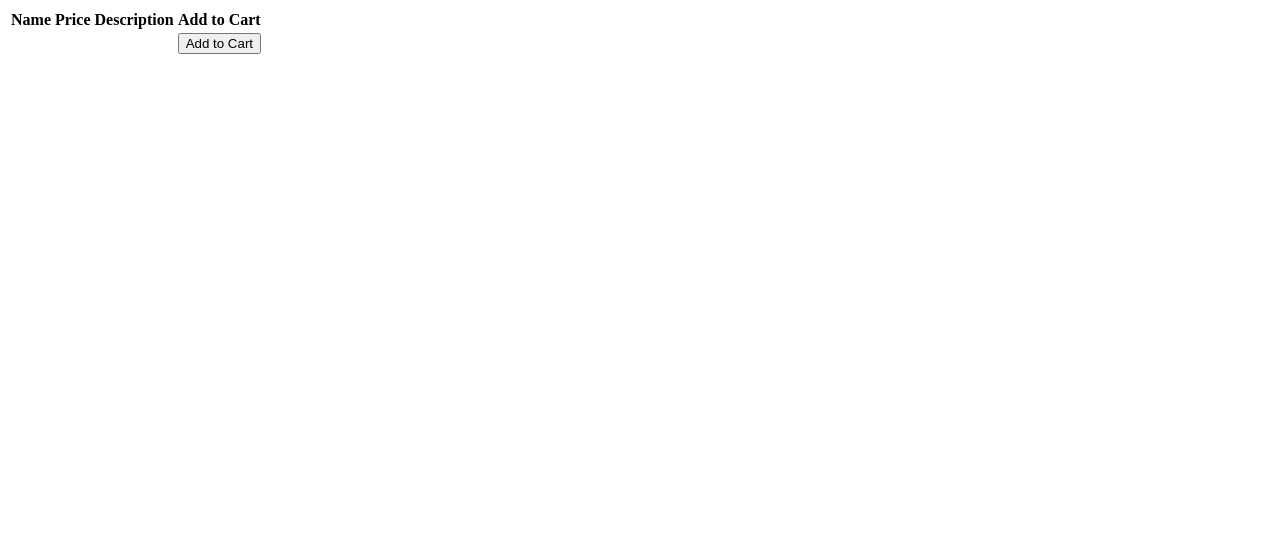
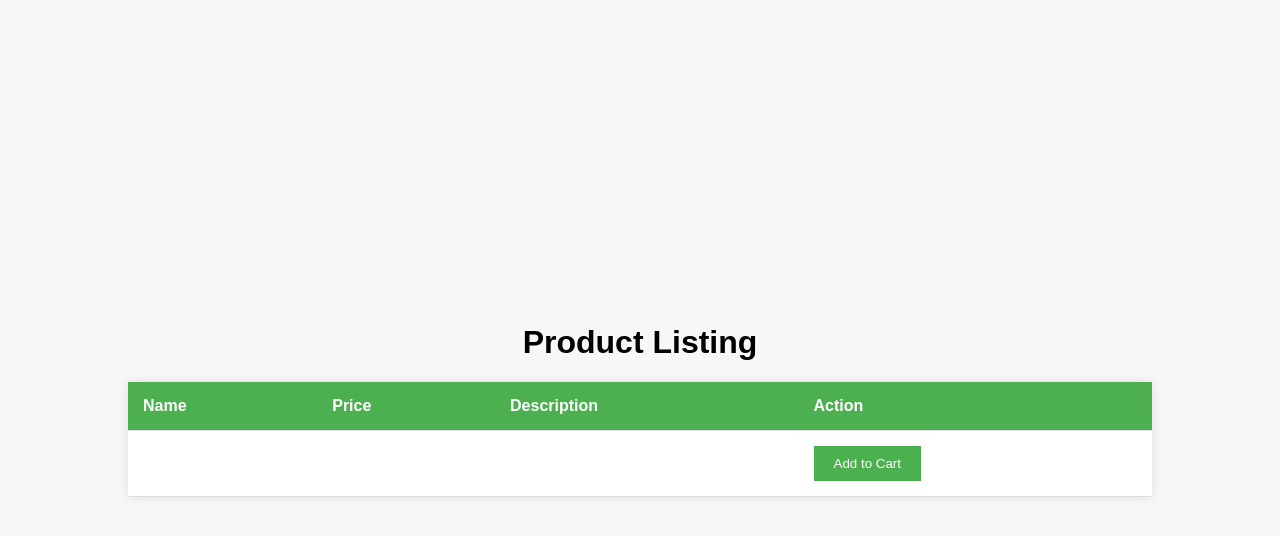
Before and after one commit to justtanzz/CSE311-E-Commerce, a PHP site: page /home.php in a window 1280 px wide. Shown: the top 536 px of the page. Run offline with PHP 8.4, Linux system fonts and the light colour scheme; tables that the repository leaves empty or names only in its code hold one stand-in row (values such as "Sample post"); data that the repository does not hold is empty.

Commit message:
Update home.php

```diff
--- a/home.php
+++ b/home.php
@@ -1,3 +1,79 @@
+<!DOCTYPE html>
+<html lang="en">
+<head>
+    <meta charset="UTF-8">
+    <meta name="viewport" content="width=device-width, initial-scale=1.0">
+    <title>Product Listing</title>
+    <style>
+        body {
+            font-family: Arial, sans-serif;
+            margin: 0;
+            padding: 0;
+            background-color: #f7f7f7;
+            display: flex;
+            justify-content: center;
+            align-items: center;
+            height: 100vh;
+        }
+
+        .container {
+            width: 80%;
+            max-width: 1200px;
+        }
+
+        table {
+            width: 100%;
+            background-color: #fff;
+            border-collapse: collapse;
+            box-shadow: 0px 0px 10px 0px rgba(0, 0, 0, 0.1);
+        }
+
+        th, td {
+            padding: 15px;
+            text-align: left;
+            border-bottom: 1px solid #ddd;
+        }
+
+        th {
+            background-color: #4caf50;
+            color: white;
+        }
+
+        tr:hover {
+            background-color: #f5f5f5;
+        }
+
+        .add-to-cart-btn {
+            background-color: #4caf50;
+            color: white;
+            border: none;
+            padding: 10px 20px;
+            text-decoration: none;
+            cursor: pointer;
+            transition: background-color 0.3s ease;
+        }
+
+        .add-to-cart-btn:hover {
+            background-color: #45a049;
+        }
+
+        @media (max-width: 768px) {
+            table {
+                font-size: 14px;
+            }
+        }
+    </style>
+</head>
+<body>
+    <div class="container">
+        <h1 style="text-align: center;">Product Listing</h1>
+        <table>
+            <tr>
+                <th>Name</th>
+                <th>Price</th>
+                <th>Description</th>
+                <th>Action</th>
+            </tr>
             <?php
             include("connection.php");
             session_start();
@@ -6,9 +82,6 @@ session_start();
             $query = "SELECT * FROM product";
             $result = mysqli_query($conn, $query);
 
-// Display the products in a table
-echo "<table>";
-echo "<tr><th>Name</th><th>Price</th><th>Description</th><th>Add to Cart</th></tr>";
             while ($row = mysqli_fetch_assoc($result)) {
                 // Get the product details
                 $PID = $row["PID"];
@@ -24,9 +97,12 @@ while ($row = mysqli_fetch_assoc($result)) {
                 // Display a button to add the product to the cart
                 echo "<td><form action='add_to_cart.php' method='post'>";
                 echo "<input type='hidden' name='id' value='$PID'>";
-    echo "<input type='submit' name='add' value='Add to Cart'>";
+                echo "<input class='add-to-cart-btn' type='submit' name='add' value='Add to Cart'>";
                 echo "</form></td>";
                 echo "</tr>";
             }
-echo "</table>";
             ?>
+        </table>
+    </div>
+</body>
+</html>
```
Lines whose indentation alone changed are shown as unchanged.
